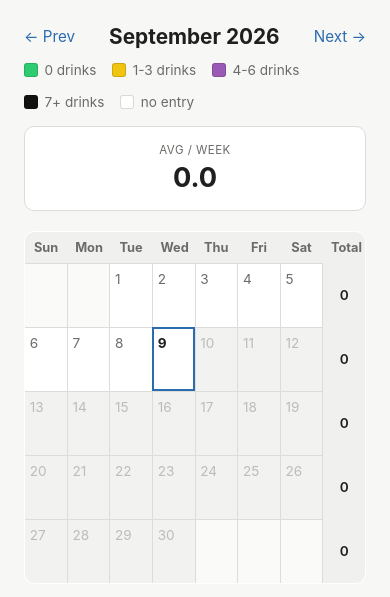
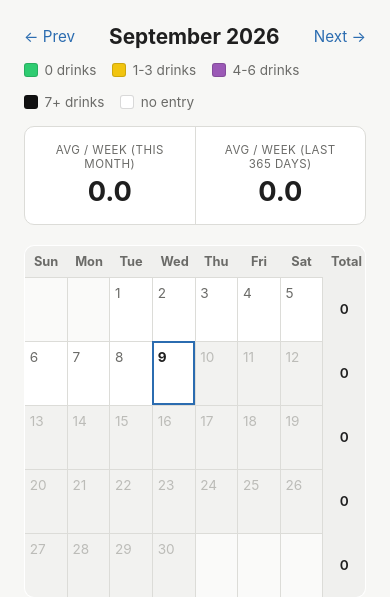
Before and after one commit to OiOfMidworld/drink-tracker, a Flask app: page /calendar/2026/9 in a window 390 px wide. Shown: the part 51-648 px from the top of the page. Run offline with Flask 3, Linux system fonts and the light colour scheme; the visitor is signed in with stand-in values (Sample User, id 1); data that the repository does not hold is empty.

Commit message:
Add trailing-365-day avg drinks/week stat
Sits alongside the existing per-month weekly average, computed as total
drinks in the last 365 days divided by 52.14 weeks.

Co-Authored-By: Claude Sonnet 5 <noreply@anthropic.com>

```diff
--- a/drink_tracker/main.py
+++ b/drink_tracker/main.py
@@ -1,5 +1,5 @@
 import calendar as cal_module
-from datetime import date, datetime
+from datetime import date, datetime, timedelta
 
 from flask import Blueprint, abort, flash, jsonify, redirect, render_template, request, url_for
 from flask_login import current_user, login_required
@@ -66,6 +66,18 @@ def calendar_view(year, month):
         else 0
     )
 
+    year_window_start = today - timedelta(days=364)
+    yearly_total = (
+        db.session.query(db.func.coalesce(db.func.sum(Entry.drink_count), 0))
+        .filter(
+            Entry.user_id == current_user.id,
+            Entry.entry_date >= year_window_start,
+            Entry.entry_date <= today,
+        )
+        .scalar()
+    )
+    yearly_avg_per_week = yearly_total / (365 / 7)
+
     return render_template(
         "calendar.html",
         year=year,
@@ -73,6 +85,7 @@ def calendar_view(year, month):
         month_name=cal_module.month_name[month],
         weeks_with_totals=weeks_with_totals,
         avg_per_week=avg_per_week,
+        yearly_avg_per_week=yearly_avg_per_week,
         entry_map=entry_map,
         future_days=future_days,
         category_info=CATEGORY_INFO,
--- a/drink_tracker/static/style.css
+++ b/drink_tracker/static/style.css
@@ -210,14 +210,24 @@ body {
   gap: 1.2rem;
 }
 
-.avg-card {
+.stats-panel {
   flex: 0 0 auto;
-  min-width: 110px;
+  min-width: 130px;
+  display: flex;
+  flex-direction: column;
   background: var(--surface);
   border: 1px solid var(--border);
   border-radius: 10px;
+  overflow: hidden;
+}
+
+.stat-block {
   padding: 1rem 1.2rem;
   text-align: center;
+}
+
+.stat-block + .stat-block {
+  border-top: 1px solid var(--border);
 }
 
 .avg-label {
@@ -291,8 +301,18 @@ table.calendar th {
     flex-direction: column;
   }
 
-  .avg-card {
+  .stats-panel {
     width: 100%;
+    flex-direction: row;
+  }
+
+  .stat-block {
+    flex: 1 1 0;
+  }
+
+  .stat-block + .stat-block {
+    border-top: none;
+    border-left: 1px solid var(--border);
   }
 }
 
--- a/drink_tracker/templates/calendar.html
+++ b/drink_tracker/templates/calendar.html
@@ -21,9 +21,15 @@
   </div>
 
   <div class="calendar-layout">
-    <div class="avg-card">
-      <div class="avg-label">Avg / Week</div>
-      <div class="avg-value">{{ "%.1f"|format(avg_per_week) }}</div>
+    <div class="stats-panel">
+      <div class="stat-block">
+        <div class="avg-label">Avg / Week (this month)</div>
+        <div class="avg-value">{{ "%.1f"|format(avg_per_week) }}</div>
+      </div>
+      <div class="stat-block">
+        <div class="avg-label">Avg / Week (last 365 days)</div>
+        <div class="avg-value">{{ "%.1f"|format(yearly_avg_per_week) }}</div>
+      </div>
     </div>
 
     <table class="calendar" data-year="{{ year }}" data-month="{{ month }}">
```
